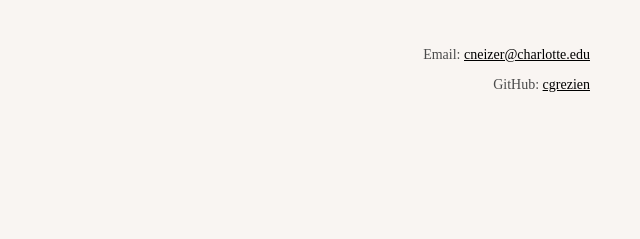
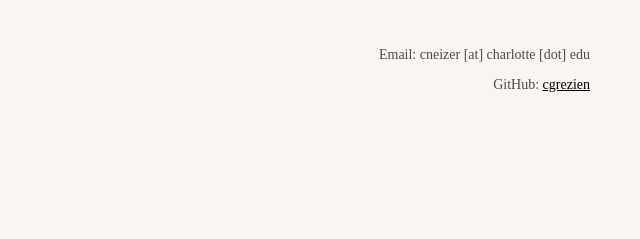
Before and after one commit to courtneygraceneizer/Courtney-GraceNeizer, a plain HTML site: page index.html in a window 1280 px wide. Shown: the part 258-497 px from the top of the page, 640-1280 px from the left. Drawn offline with Linux system fonts and the light colour scheme.

Commit message:
Update index.html

```diff
--- a/index.html
+++ b/index.html
@@ -174,8 +174,7 @@
         <!-- Footer -->
         <div class="footer">
           <div class="contact-info">
-            <p>Email:
-              <a href="mailto:cneizer@charlotte.edu" class="email-link">cneizer@charlotte.edu</a></p>
+            <p>Email: cneizer [at] charlotte [dot] edu</p>
             <p>GitHub:
               <a href="https://github.com/cgrezien" class="github-link">cgrezien</a></p>
           </div>
```
